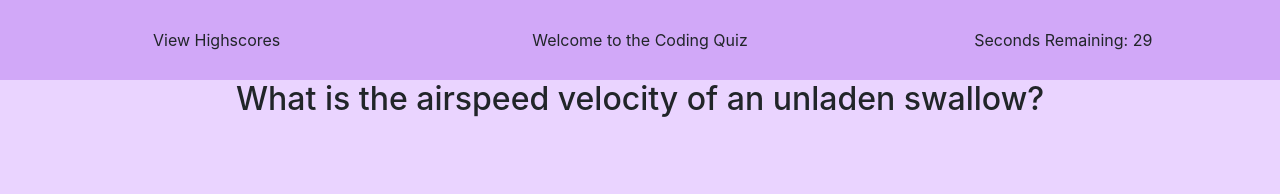
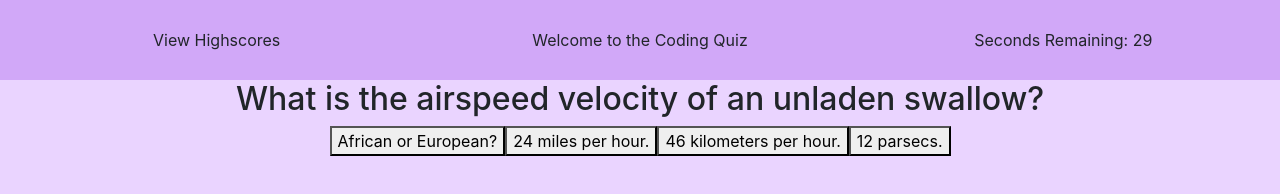
Before and after one commit to Drake-G/Coding-Quiz, a plain HTML site: page index.html in a window 1280 px wide. Both pictures are taken after a click on the button "Start Quiz". Drawn offline with nearby package versions, Linux system fonts and the light colour scheme.

Commit message:
Questions displayingsolved

```diff
--- a/index.html
+++ b/index.html
@@ -22,13 +22,10 @@
         <button id="start-quiz">Start Quiz</button>
         <h2 id="question"></h2>
         <div id="answers">
-            <ul>
-             <li class="hide"><button  class="btn"  id="answer1"></button> </li>
-             <li class="hide"><button  class="btn" id="answer2"></button> </li>
-             <li class="hide"><button  class="btn" id="answer3"></button> </li>
-             <li class="hide"><button  class="btn" id="answer4"></button> </li>
-           </ul>
-
+             <button class="hide"  class="btn"  id="answer1"></button>
+             <button class="hide" class="btn" id="answer2"></button>
+             <button class="hide" class="btn" id="answer3"></button>
+             <button class="hide" class="btn" id="answer4"></button>
         </div>
     </section>
 
--- a/style.css
+++ b/style.css
@@ -17,8 +17,9 @@ body {
     text-align: center;
 }
 #answers {
-    text-align: center;
-    margin-left: 49%;
+    display: flex;
+    justify-content: center;
+
 }
 .btn {
     background-color: blueviolet;
```
